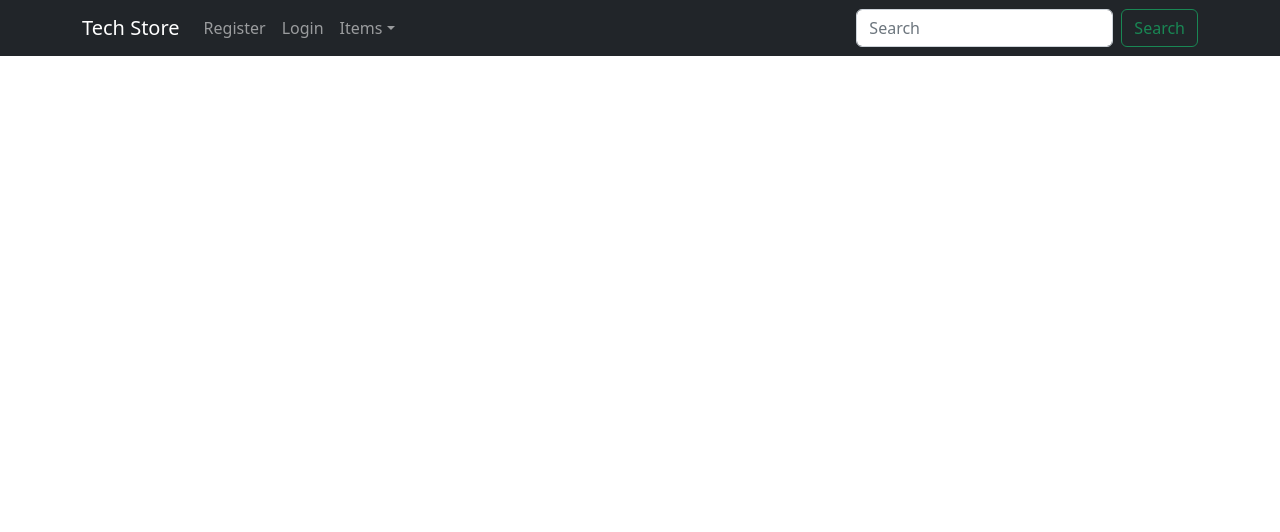
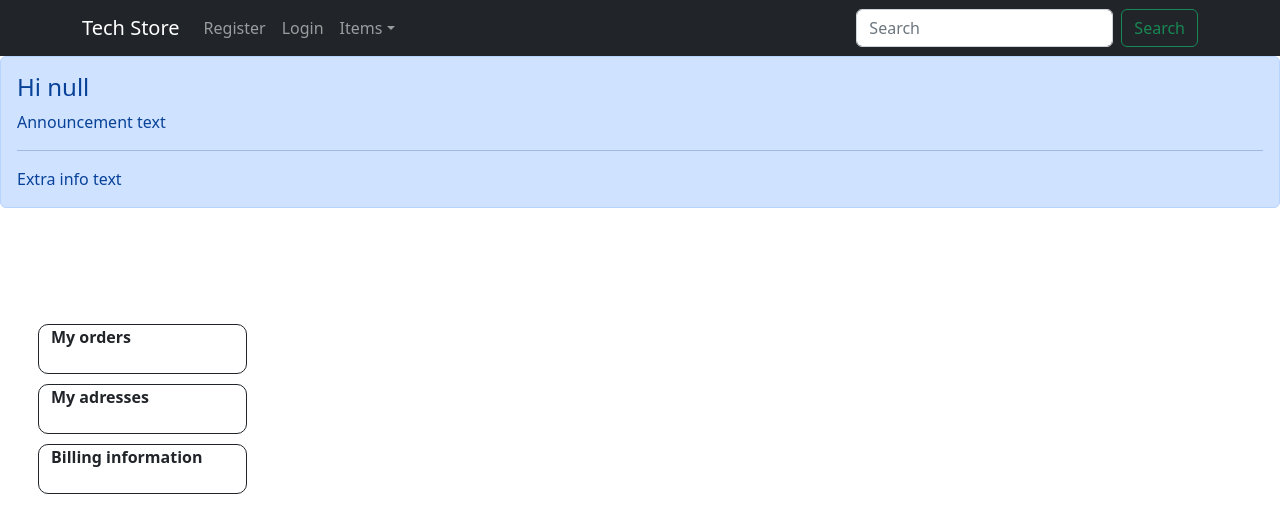
Before and after one commit to ekinbayri/techstore, a React (Create React App) app: page /profile in a window 1280 px wide. Shown: the top 532 px of the page. Built offline with nearby package versions, Linux system fonts and the light colour scheme.

Commit message:
big update login register profile

```diff
--- a/src/App.js
+++ b/src/App.js
@@ -4,7 +4,7 @@ import Index from './pages/index.js';
 import Login from './pages/login.js';
 import Profile from './pages/profile.js';
 import Register from './pages/register.js';
-import { BrowserRouter, Routes, Route } from "react-router-dom";
+import { BrowserRouter, Routes, Route, Navigate } from "react-router-dom";
 function App() {
   return(
     <BrowserRouter>
@@ -12,8 +12,12 @@ function App() {
     <Routes>
       <Route index element={ <Index/> }/>
       <Route path ="/profile" element = {<Profile/>}/>
-      <Route path ="/login" element = {<Login/>}/>
-      <Route path = "/register" element = {<Register/>}/>
+      <Route path = "/login" element = {localStorage.getItem("currentUser") != null ? <Navigate to = "/"/>:<Login/>} />
+
+
+      <Route  path = "/register" element = {localStorage.getItem("currentUser") != null ? <Navigate to = "/"/>:<Register/>}/>
+
+
     </Routes>
   </BrowserRouter>
   )
--- /dev/null
+++ b/src/components/AlertComponent.js
@@ -0,0 +1,18 @@
+import Alert from 'react-bootstrap/Alert';
+
+function AlertComponent({variant,heading,first,second}) {
+  return (
+    <Alert variant= {variant}>
+      <Alert.Heading>{heading}</Alert.Heading>
+      <p>
+        {first}
+      </p>
+      <hr />
+      <p className="mb-0">
+       {second}
+      </p>
+    </Alert>
+  );
+}
+
+export default AlertComponent;
--- a/src/components/Header.js
+++ b/src/components/Header.js
@@ -4,8 +4,16 @@ import Navbar from 'react-bootstrap/Navbar';
 import Form from 'react-bootstrap/Form';
 import Button from 'react-bootstrap/Button';
 import NavDropdown from 'react-bootstrap/NavDropdown';
+import { useNavigate } from "react-router-dom";
+function Header() {
+  let navigate = useNavigate();
 
-function Header() {
+  function handleLogout(){
+    localStorage.removeItem("tokenKey")
+    localStorage.removeItem("currentUser")
+    localStorage.removeItem("userName")
+    navigate("/")
+  }
   return (
     <Navbar bg="dark" variant = "dark" expand="lg">
       <Container>
@@ -13,8 +21,8 @@ function Header() {
         <Navbar.Toggle aria-controls="basic-navbar-nav" />
         <Navbar.Collapse id="basic-navbar-nav">
           <Nav className="me-auto">
-            <Nav.Link href="/register">Register</Nav.Link>
-            <Nav.Link href="/login">Login</Nav.Link>
+          {localStorage.getItem("currentUser") == null ? <Nav.Link href="/register">Register</Nav.Link>:<Nav.Link href="/profile">Profile</Nav.Link>}
+          {localStorage.getItem("currentUser") == null ? <Nav.Link href="/login">Login</Nav.Link>:<Nav.Link onClick={handleLogout}>Logout</Nav.Link>}
             <NavDropdown title="Items" id="basic-nav-dropdown">
               <NavDropdown.Item href="#action/3.1">Action</NavDropdown.Item>
               <NavDropdown.Item href="#action/3.2">
--- a/src/index.css
+++ b/src/index.css
@@ -27,3 +27,24 @@ a{
     padding: 10px;
     margin-top: 50px;
 }
+.row1{
+    padding-top: 100px;
+    padding-left: 50px;
+    height: 150px;
+
+}
+.bord{
+  border: 1px solid;
+    border-radius: 10px;
+}
+.row2{
+  padding-top: 10px;
+  padding-left: 50px;
+  height: 60px;
+}
+.profileColumn{
+  font-weight: bold;
+}
+.profileColumn:hover{
+  background-color: rgb(105, 185, 223);
+}
--- a/src/pages/login.js
+++ b/src/pages/login.js
@@ -2,29 +2,81 @@ import Button from 'react-bootstrap/Button';
 import Form from 'react-bootstrap/Form';
 import Header from '../components/Header.js';
 import Container from 'react-bootstrap/Container';
-function login() {
+import { useState } from 'react';
+import { useNavigate } from "react-router-dom";
+import Alert from 'react-bootstrap/Alert';
+function Login() {
+
+  const [email,setEmail] = useState("")
+  const [password,setPassword] = useState("")
+  let navigate = useNavigate();
+  const handleEmail = (value) =>{
+      setEmail(value)
+  }
+  const handlePassword = (value) =>{
+      setPassword(value)
+  }
+  const [show, setShow] = useState(false);
+  const sendRequest = (path) =>{
+      fetch("http://localhost:8080/auth/" + path,{
+          method : "POST",
+          headers : {
+              "Content-Type":"application/json"
+          },
+          body : JSON.stringify({
+              email: email,
+              password: password,
+
+          }),
+      })
+      .then((res) => res.json())
+      .then((result) =>  {localStorage.setItem("tokenKey",result.message);
+                       localStorage.setItem("currentUser",result.userId);
+                       localStorage.setItem("currentUsername",result.name)
+                       localStorage.setItem("email",email);
+                       navigate(0);
+                       navigate("/");})
+
+      .catch((err) => { setShow(true) })
+  }
+  const handleLogin = () =>{
+      sendRequest("login")
+      setEmail("")
+      setPassword("")
+
+
+  }
+
   return (
     <Container fluid = "true">
     <Header/>
+
+    <Alert show = {show} variant="danger" onClose={() => setShow(false)} dismissible>
+    <Alert.Heading>Incorrect login information.</Alert.Heading>
+      <p>
+        Incorrect e-mail or password. Please try again.
+      </p>
+    </Alert>
 
     <Form className = "formCenter">
     <h1> Welcome back</h1>
       <Form.Group className="mb-3" controlId="formBasicEmail">
         <Form.Label>Email address</Form.Label>
-        <Form.Control type="email" placeholder="Enter email" />
+        <Form.Control type="email" placeholder="Enter email" onChange={(e) => handleEmail(e.target.value)}/>
       </Form.Group>
 
       <Form.Group className="mb-3" controlId="formBasicPassword">
         <Form.Label>Password</Form.Label>
-        <Form.Control type="password" placeholder="Password" />
+        <Form.Control type="password" placeholder="Password" onChange={(e) => handlePassword(e.target.value)}/>
       </Form.Group>
 
-      <Button variant="primary" type="submit">
+      <Button variant="primary" onClick={handleLogin}>
         Login
       </Button>
     </Form>
+
 </Container>
   );
 }
 
-export default login;
+export default Login;
--- a/src/pages/profile.js
+++ b/src/pages/profile.js
@@ -1,9 +1,26 @@
 import Header from '../components/Header.js';
 import Container from 'react-bootstrap/Container';
+
+import Nav from 'react-bootstrap/Nav';
+import Row from 'react-bootstrap/Row';
+import Col from 'react-bootstrap/Col';
+import Alert from '../components/AlertComponent.js'
 function Profile() {
     return (
 <Container fluid = "true">
     <Header/>
+    <Alert variant="primary" heading = {"Hi " + localStorage.getItem("currentUsername")} first = "Announcement text" second={"Extra info text"}/>
+    <Row className='row1' >
+    <Col md={2} className = "profileColumn bord" ><Nav.Link href = "/">My orders</Nav.Link> </Col>
+    </Row>
+    <Row className='row2'>
+    <Col md={2} className = "profileColumn bord"><Nav.Link href = "/"> My adresses </Nav.Link></Col>
+    </Row>
+    <Row className='row2'>
+    <Col md={2} className = "profileColumn bord"> <Nav.Link href = "/">Billing information</Nav.Link> </Col>
+    </Row>
+
+
 
 </Container>
 
--- a/src/pages/register.js
+++ b/src/pages/register.js
@@ -3,13 +3,14 @@ import Form from 'react-bootstrap/Form';
 import Header from '../components/Header.js';
 import Container from 'react-bootstrap/Container';
 import { useState } from 'react';
+import { useNavigate } from "react-router-dom";
 function Register() {
     const [name,setName] = useState("")
     const [surname,setSurname] = useState("")
     const [phoneNumber,setPhoneNumber] = useState("")
     const [email,setEmail] = useState("")
     const [password,setPassword] = useState("")
-
+    let navigate = useNavigate();
     const handleName = (value) =>{
         setName(value)
     }
@@ -26,7 +27,7 @@ function Register() {
         setPassword(value)
     }
     const sendRequest = (path) =>{
-        fetch("http://localhost:8080/" + path,{
+        fetch("http://localhost:8080/auth/" + path,{
             method : "POST",
             headers : {
                 "Content-Type":"application/json"
@@ -43,7 +44,11 @@ function Register() {
         .then((res) => res.json())
         .then((result) =>  {localStorage.setItem("tokenKey",result.message);
                          localStorage.setItem("currentUser",result.userId);
-                         localStorage.setItem("name",name)})
+                         localStorage.setItem("currentUsername",result.name);
+                         localStorage.setItem("name",name);
+                         navigate(0);
+                         navigate("/");
+                         })
 
         .catch((err) => console.log(err))
     }
@@ -51,6 +56,10 @@ function Register() {
         sendRequest("register")
         setName("")
         setSurname("")
+        setEmail("")
+        setPhoneNumber("")
+        setPassword("")
+
 
     }
 
```
